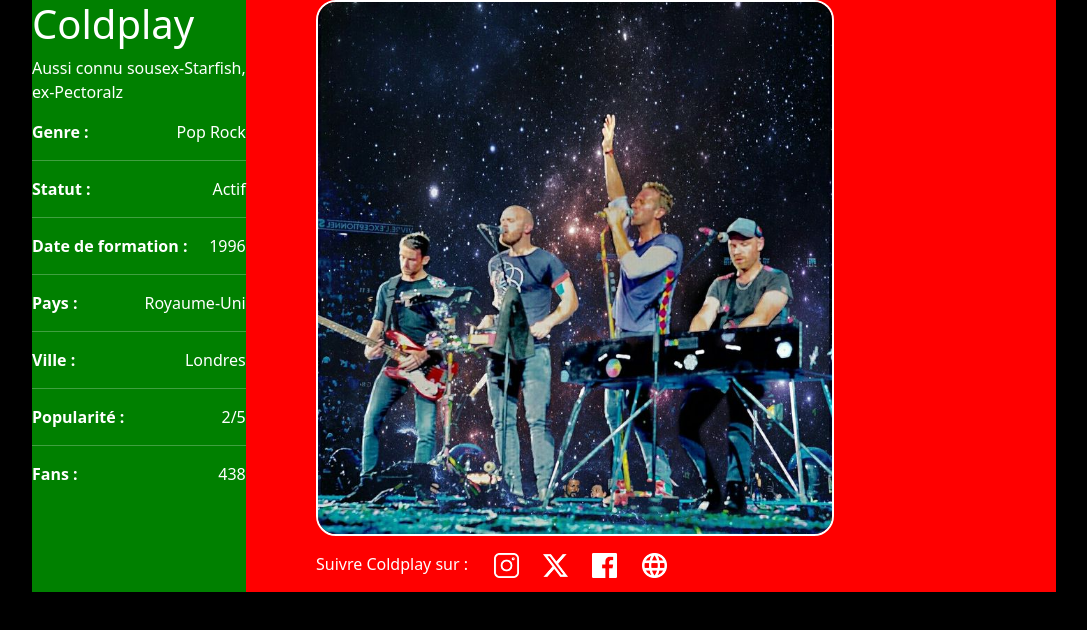
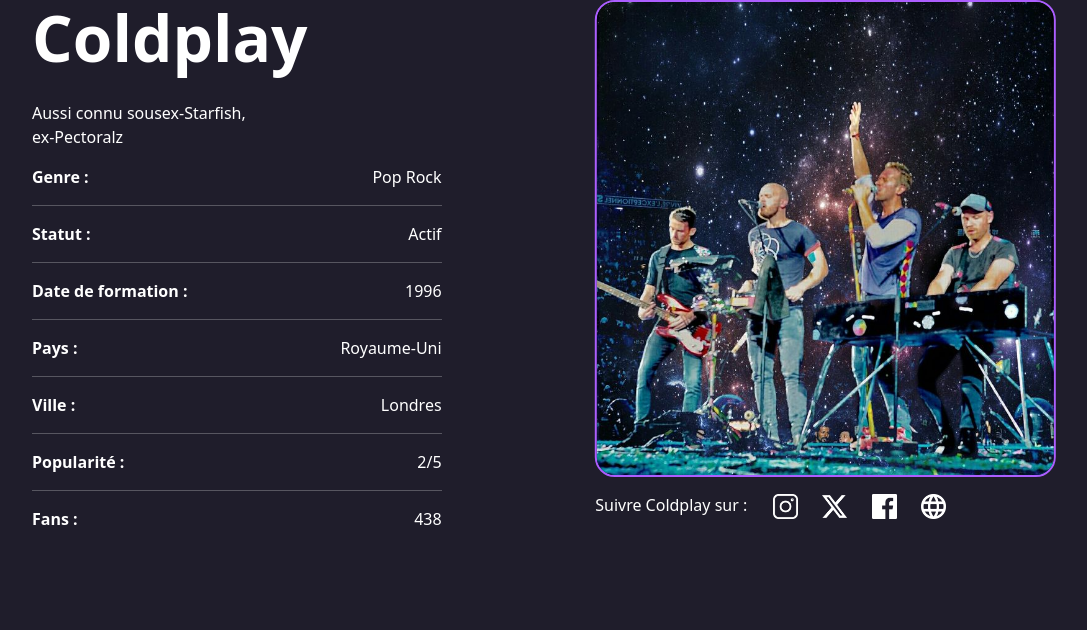
Before and after one commit to PraquinN/RNT-Fanpage, a plain HTML site: page index.html in a window 1280 px wide. Shown: the whole page, without its empty margins (96-1183 px from the left). Drawn offline with nearby package versions, Linux system fonts and the light colour scheme.

Commit message:
style and fixe

```diff
--- a/assets/css/template/hero.css
+++ b/assets/css/template/hero.css
@@ -1,16 +1,27 @@
 body{
-    background-color: black !important;
+    background-color: #1F1D2B !important;
 }
 .container_info{
     display: flex;
     flex-wrap: wrap;
     justify-content: space-between;
-    background-color: red;
     margin: 0vw 10vw 0vw;
     color: white !important;
 }
 .all-info{
-    background-color: green;
+    display: flex;
+    flex-direction: column;
+    justify-content: space-between;
+    width: 40%;
+}
+.info-title {
+    display: flex;
+    flex-direction: column;
+    gap: 1rem;
+}
+.info-title h1{
+    font-size: 4rem;
+    font-weight: bold;
 }
 .info-music ul{
     padding: 0%;
@@ -27,18 +38,19 @@
     display: flex;
     flex-direction: column;
     gap: 1rem;
+    width: 45%;
 }
-.main-cover-band img{
-    width: 70%;
+.main-cover-band{
+    width: 100%;
     transform: scaleX(-1);
     border-radius: 20px;
-    border: 2px solid;
+    border: 2px solid #AC5EFF;
 }
 .social-media{
     display: flex;
     gap: 1rem;
 }
-.social-media-icons a {
+.social-media-icons a{
     color: transparent !important;
 }
 .social-media-icons a{
--- a/index.html
+++ b/index.html
@@ -64,9 +64,9 @@
                     </div>
                 </div>
                 <div class="main-cover">
-                    <div class="main-cover-band">
-                        <img src="./assets/img/coldplay scene.jpeg" alt="">
-                    </div>
+                    <!-- <div class="main-cover-band"> -->
+                    <img class="main-cover-band" src="./assets/img/coldplay scene.jpeg" alt="Scene Coldplay">
+                    <!-- </div> -->
                     <div class="social-media">
                         <p>Suivre Coldplay sur :</p>
                         <div class="social-media-icons">
```
